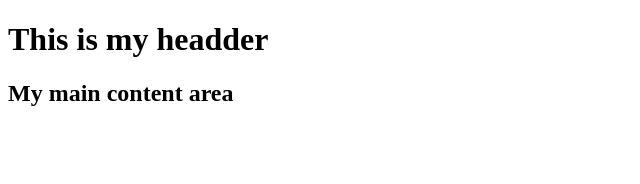
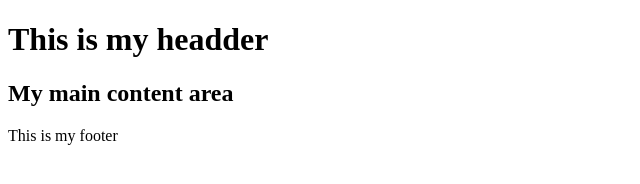
Before and after one commit to kadeembestteaches/sample, a plain HTML site: page index.html in a window 1280 px wide. Shown: the whole page, without its empty margins (0-640 px from the left). Drawn offline with Linux system fonts and the light colour scheme.

Commit message:
Website with footer

```diff
--- a/index.html
+++ b/index.html
@@ -13,5 +13,10 @@
         <main>
             <h2> My main content area </h2>
         </main>
+        <footer>
+            <p>
+                This is my footer
+            </p>
+        </footer>
 </body>
 </html>
```
